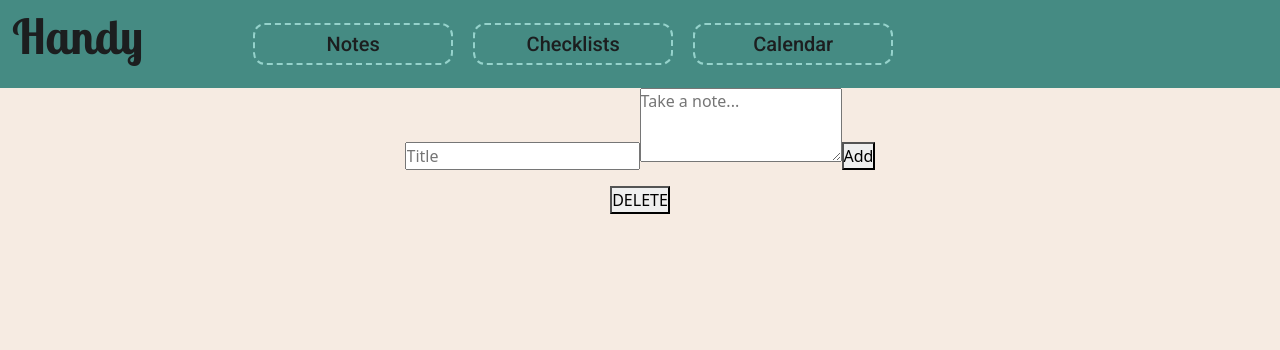
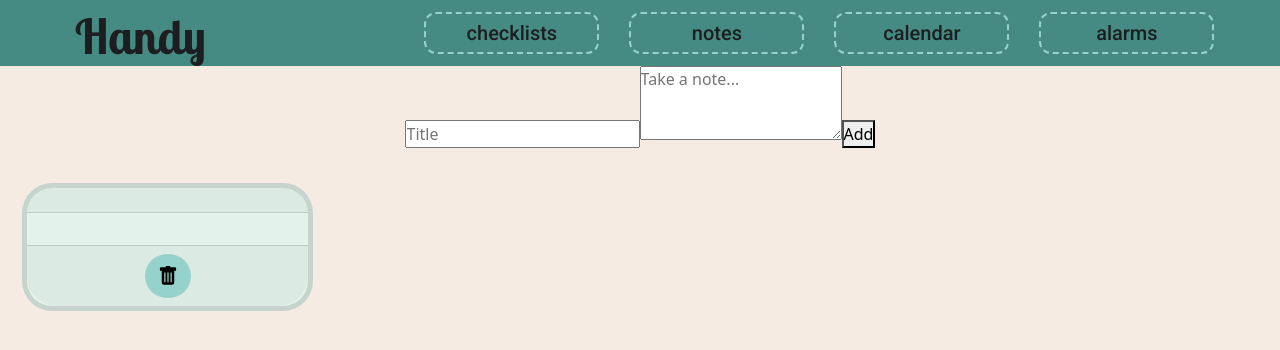
Before and after one commit to Plaktil/Handy, a React (Create React App) app in the folder client/: page /notes in a window 1280 px wide. Shown: the top 350 px of the page. Built offline with nearby package versions, Linux system fonts and the light colour scheme; no server answers.

Commit message:
Styling and gridwork on notes. Completed the add and delete functions

```diff
--- a/client/public/index.html
+++ b/client/public/index.html
@@ -13,7 +13,6 @@
 </head>
 <body>
   <div id="root"></div>
-
   <script src="https://cdn.jsdelivr.net/npm/bootstrap@5.1.3/dist/js/bootstrap.bundle.min.js" integrity="sha384-ka7Sk0Gln4gmtz2MlQnikT1wXgYsOg+OMhuP+IlRH9sENBO0LRn5q+8nbTov4+1p" crossorigin="anonymous"></script>
 </body>
 </html>
--- a/client/public/style.css
+++ b/client/public/style.css
@@ -15,25 +15,27 @@ body {
 
 .navbar-global {
     background-color: rgb(69, 139, 131);
+    height: auto;
 }
 
 .navbar-title {
     font-family: 'Lobster Two', cursive;
     font-size: 3em;
     color: rgb(28, 30, 31);
-    padding-right: 100px;
+    padding: 0 15% 0 5%;
+    height: 50px;
 }
 
 .navbar-item {
     font-family: 'Roboto', sans-serif;
     float: right;
-    width: 200px;
+    width: 175px;
     font-size: 1.25em;
     border-color: rgb(149, 210, 203);
     border-style: dashed;
     border-width: 2px;
     border-radius: 12px;
-    margin: 3px 10px;
+    margin: 3px 0 3px 30px;
     color: rgb(28, 30, 31);
 }
 
@@ -48,3 +50,43 @@ body {
 .navbar-item:active {
     color:rgb(98, 104, 107);
 }
+
+.notes-container {
+    margin: 0 10px;
+}
+
+.note-layout {
+    margin-top: 35px;
+}
+
+.note-single {
+    width: 350px;
+    border-width: 5px;
+    border-radius: 30px;
+    background-color: rgba(198, 252, 245, 0.405);
+}
+
+#custom-css .note-header {
+    font-family: 'Lobster Two', cursive;
+    border-top-left-radius: 30px;
+    border-top-right-radius: 30px;
+}
+
+#custom-css .note-body {
+    font-family: 'Roboto', sans-serif;
+}
+
+#custom-css .note-footer {
+    border-bottom-left-radius: 30px;
+    border-bottom-right-radius: 30px;
+}
+
+#custom-css .note-delete-btn {
+    border-radius: 30px;
+    background-color: rgb(149, 210, 203);
+}
+
+.note-delete-icon {
+    width: 20px;
+    height: 30px;
+}
--- /dev/null
+++ b/client/src/components/Alarms.jsx
@@ -0,0 +1,9 @@
+import React from "react";
+
+function Alarms() {
+  return (
+    <h1>Alarms</h1>
+  )
+}
+
+export default Alarms;
--- a/client/src/components/App.jsx
+++ b/client/src/components/App.jsx
@@ -8,59 +8,51 @@ import Navbar from "./Navbar";
 import Notes from "./notes/Notes"
 import Checklists from "./Checklists";
 import Calendar from "./Calendar";
+import Alarms from "./Alarms";
 
-const tools = ["Checklists", "Notes", "Calender", "Alarms"];
+const menuItems = ["checklists", "notes", "calendar", "alarms"];
 
 function App() {
-  const [notes, setNotes] = useState([{}]);
+
   const [checklists, setChecklists] = useState([{}]);
   const [calendar, setCalendar] = useState([{}]);
+  const [alarms, setalarms] = useState([{}]);
 
-  function addNote(newNote) {
-    const requestOptions = {
-      method: "POST",
-      mode: "cors",
-      headers: {
-        "Accept": "application/json",
-        "Content-Type" : "application/json"
-      },
-      body: JSON.stringify({"title": newNote.title, "content": newNote.content})
-    }
+  //   useEffect(() => { // For now, gets the data needed
+  //   fetch("/notes")
+  //   .then(response => response.json())
+  //   .then(data => setNotes(data));
 
-    fetch("/notes", requestOptions)
-    .then(response => response.json())
-    .then(data => console.log(data))
-  };
+  //   fetch("/checklists")
+  //   .then(response => response.json())
+  //   .then(data => setChecklists(data));
 
-  function deleteNote(id) {
-    setNotes((prevNotes => {
-      return prevNotes.filter((note, index) => index !== id)
-    }));
-  }
+  //   // fetch("/calendar")
+  //   // .then(response => response.json())
+  //   // .then(data => setCalendar(data));
 
-  useEffect(() => { // For now, gets the data needed
-    fetch("/notes")
-    .then(response => response.json())
-    .then(data => setNotes(data));
+  //   // fetch("/alarms")
+  //   // .then(response => response.json())
+  //   // .then(data => setCalendar(data));
+  // }, []);
 
-    fetch("/checklists")
-    .then(response => response.json())
-    .then(data => setChecklists(data));
 
-    // fetch("/calendar")
-    // .then(response => response.json())
-    // .then(data => setCalendar(data));
-  }, []);
 
   return (
+    <div id="custom-css">
       <Router>
-      <Navbar menuItems={tools}/>
+        <Navbar menuItems={menuItems}/>
+        {/* These should not be considered as different pages, only different views of the same page.*/}
         <Routes>
-        <Route path="/notes" element={<Notes deleteNote={deleteNote} addNote={addNote} data={notes} />} />
+          <Route path="/" element={<h1>Welcome to the Handy App.</h1>} />
+          <Route path="/notes" element={<Notes/>} />
           <Route path="/checklists" element={<Checklists data={checklists} />} />
           <Route path="/calendar" element={<Calendar data={calendar} />} />
+          <Route path="/alarms" element={<Alarms data={alarms} />} />
         </Routes>
       </Router>
+    </div>
+
   )
 };
 
--- a/client/src/components/Navbar.jsx
+++ b/client/src/components/Navbar.jsx
@@ -3,6 +3,7 @@ import {Link} from "react-router-dom";
 
 function Navbar(props) {
     return (
+        <div className="sticky-top">
             <nav className="navbar navbar-expand-lg navbar-light bg-light nav-custom">
                 <div className="container-fluid navbar-global">
                     <p className="navbar-title" href="#">Handy</p>
@@ -11,28 +12,19 @@ function Navbar(props) {
                     </button>
                     <div className="collapse navbar-collapse" id="navbarSupportedContent">
                         <ul className="navbar-nav me-auto mb-2 mb-lg-0">
-                        <Link to="/notes">
-                            <li className="container-fluid dropdown-item navbar-item">Notes</li>
+                            {props.menuItems.map((item, index) => {
+                                return (
+                                    <Link key={index} to={"/" + item}>
+                                        <li className="container-fluid dropdown-item navbar-item">{item}</li>
                                     </Link>
-                        <Link to="/checklists">
-                            <li className="container-fluid dropdown-item navbar-item">Checklists</li>
-                        </Link>
-                        <Link to="/calendar">
-                            <li className="container-fluid dropdown-item navbar-item">Calendar</li>
-                        </Link>
-                        {/* <Link to="/Alarms"><li className="container-fluid dropdown-item navbar-item">Alarms</li></Link> */}
+                                    // Some menu items are still to be implemented on the server side
+                                )
+                            })}
                         </ul>
                     </div>
                 </div>
             </nav>
-
-        // <div classNameName="header row">
-        //     <h2 classNameName="col">Notes</h2>
-        //     <h2 classNameName="col">Ckecklists</h2>
-        //     <h1 classNameName="col-2" h1>Handy</h1>
-        //     <h2 classNameName="col">Calender</h2>
-        //     <h2 classNameName="col">Alarms</h2>
-        // </div>
+        </div>
     )
 }
 
--- a/client/src/components/notes/NewNote.jsx
+++ b/client/src/components/notes/NewNote.jsx
@@ -22,7 +22,7 @@ function NewNote(props) {
   }
 
   return (
-    <div>
+    <div className="new-notes">
       <form>
         <input value={currentNote.title} onChange={handleTextInput} name="title" placeholder="Title" />
         <textarea value={currentNote.content} onChange={handleTextInput} name="content" placeholder="Take a note..." rows="3" />
--- a/client/src/components/notes/Note.jsx
+++ b/client/src/components/notes/Note.jsx
@@ -8,10 +8,20 @@ function Note(props) {
   }
 
   return (
-    <div className="note">
-      <h1>{props.title}</h1>
-      <p>{props.content}</p>
-      <button onClick={handleDelete}>DELETE</button>
+    <div className="col-md-3 col-sm-6 d-flex justify-content-around note-layout">
+      <div className="card note-single">
+        <div className="card-header note-header">
+          <h1>{props.title}</h1>
+        </div>
+        <div className="card-body note-body d-flex align-items-center justify-content-center">
+          <p className="card-text">{props.content}</p>
+        </div>
+        <div className="card-footer note-footer">
+          <button className="btn waves-effect waves-light note-delete-btn" onClick={handleDelete}>
+            <img src="trash-fill.svg" alt="trash icon" className="note-delete-icon"/>
+          </button>
+        </div>
+      </div>
     </div>
   );
 }
--- a/client/src/components/notes/Notes.jsx
+++ b/client/src/components/notes/Notes.jsx
@@ -1,22 +1,70 @@
-import React from "react";
+import React, {useEffect, useState} from "react";
 import NewNote from "./NewNote";
 import Note from "./Note";
 
-function Notes(props) {
+function Notes() {
+
+  /*************** Hooks ***************/
+  const [notes, setNotes] = useState([{"title": "", "content": ""}]);
+
+  useEffect(() => {
+    fetch("/notes")
+    .then(response => response.json())
+    .then(data => setNotes(data));
+  }, [notes]);
+
+
+  /*************** Add/Delete functions ***************/
+  function addNote(newNote) {
+    const requestOptions = {
+      method: "POST",
+      mode: "cors",
+      headers: {
+        "Accept": "application/json",
+        "Content-Type" : "application/json"
+      },
+      body: JSON.stringify({"title": newNote.title, "content": newNote.content})
+    }
+
+    fetch("/notes", requestOptions)
+    .then(response => response.json())
+    .then(data => setNotes((prevNotes) => [...prevNotes, data]))
+  };
+
+  function deleteNote(noteId) {
+    const requestOptions = {
+      method: "DELETE",
+      mode: "cors",
+      headers: {
+        "Accept": "application/json",
+        "Content-Type" : "application/json"
+      },
+      body: JSON.stringify({"id": noteId})
+    }
+
+    fetch("/notes", requestOptions)
+    .then(response => response.json())
+    .then(data => setNotes(prevNotes => {
+      return prevNotes.filter((item) => item._id !== data._id)
+    }))
+  };
+
+
+  /*************** Element Body ***************/
   return (
     <div>
       <div>
-        <NewNote addNote={props.addNote} />
+        <NewNote addNote={addNote} />
       </div>
-      <div>
-        {props.data.map((item, index) => {
+        <div className="row notes-container">
+          {notes.map((item, index) => {
             return (
               <Note
                 key={index}
-              id={index}
+                id={item._id}
                 title={item.title}
-              content={item.content}
-              deleteNote={props.deleteNote}
+                content={item.content.length > 100 ? item.content.substring(0, 100) + "..." : item.content}
+                deleteNote={deleteNote}
               />
             )
           })}
```
Also changed, not shown: client/public/trash-fill.svg (added), client/src/index.js (line endings or trailing spaces). Lines whose indentation alone changed are shown as unchanged.
